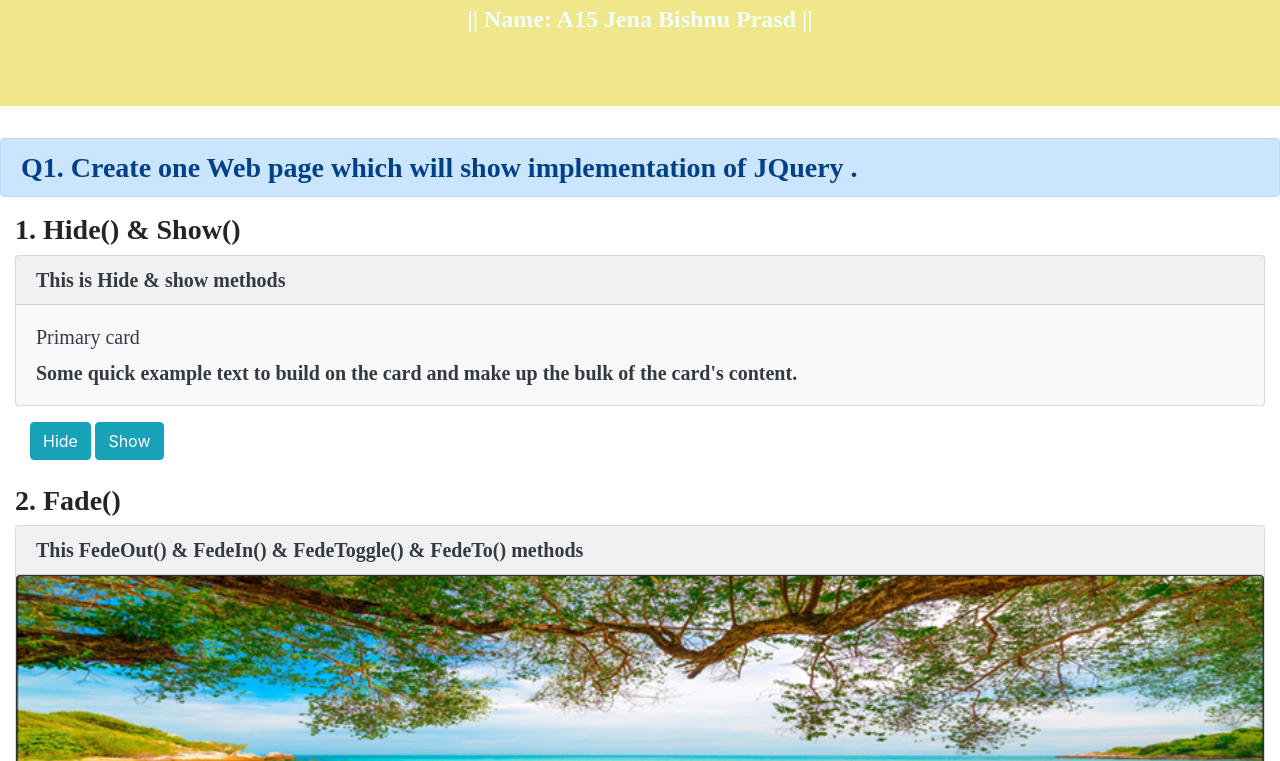
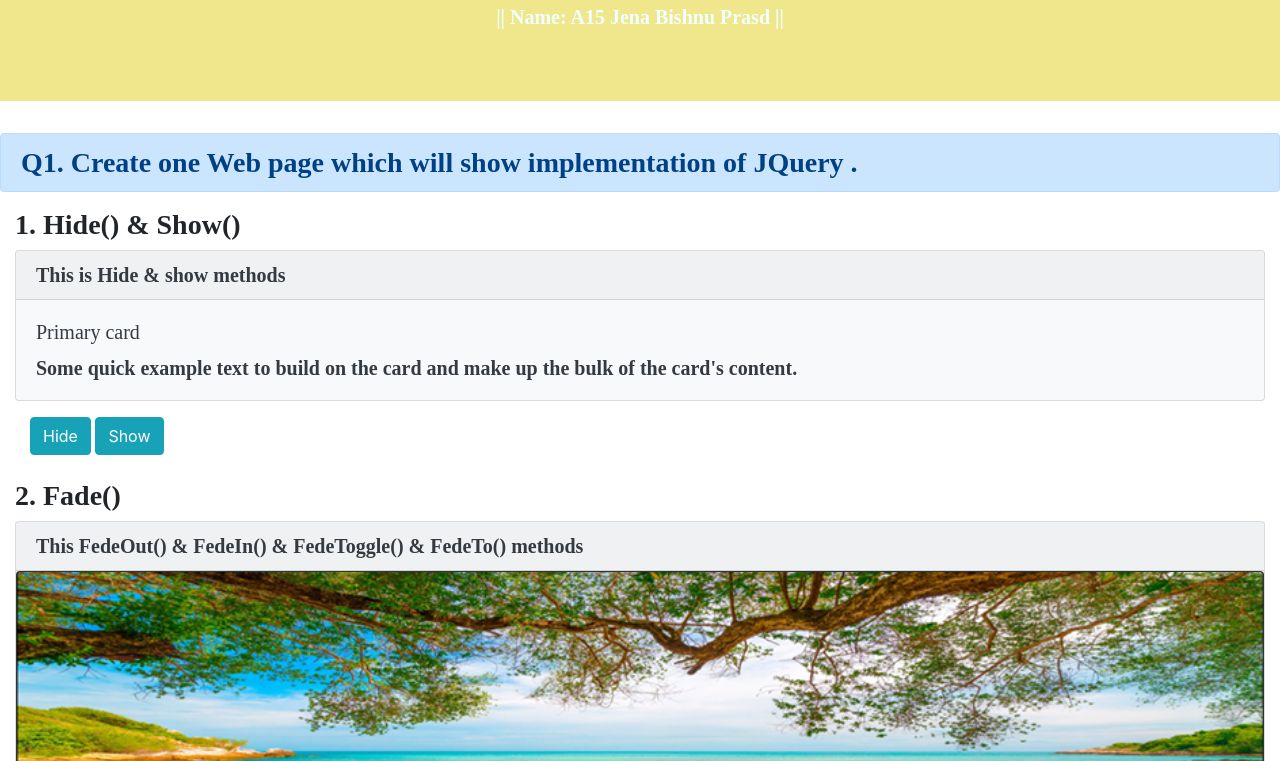
Before and after one commit to itbishnu000/Web-Assignment, a plain HTML site: page index.html in a window 1280 px wide. Shown: the part 176-937 px from the top of the page. Drawn offline with nearby package versions, Linux system fonts and the light colour scheme.

Commit message:
Update index.html

```diff
--- a/index.html
+++ b/index.html
@@ -91,7 +91,7 @@
             <p class="h3 text-center">
                 Subject : 306(II) Web DeSigning JQuery Practical Sheet
             </p>
-            <p class="h4 text-center font col">
+            <p class="h5 text-center font col">
                 || Name: A15 Jena Bishnu Prasd ||
             </p>
 
```
